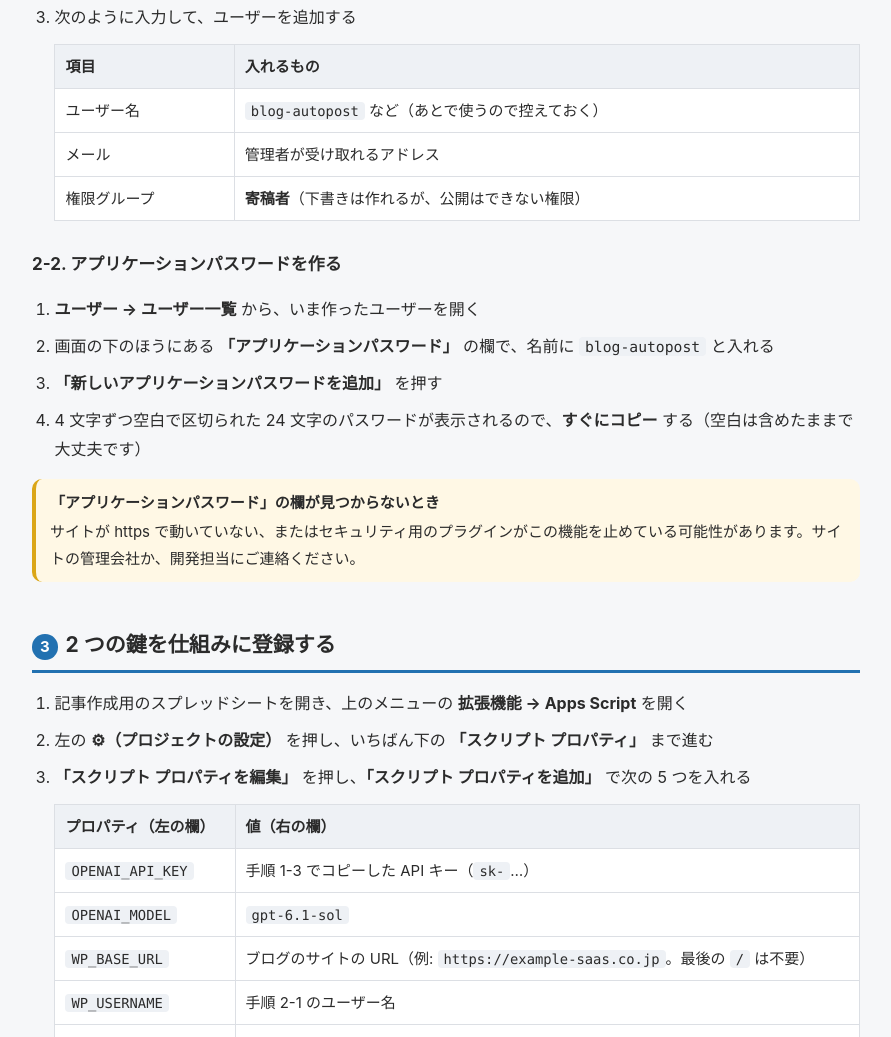
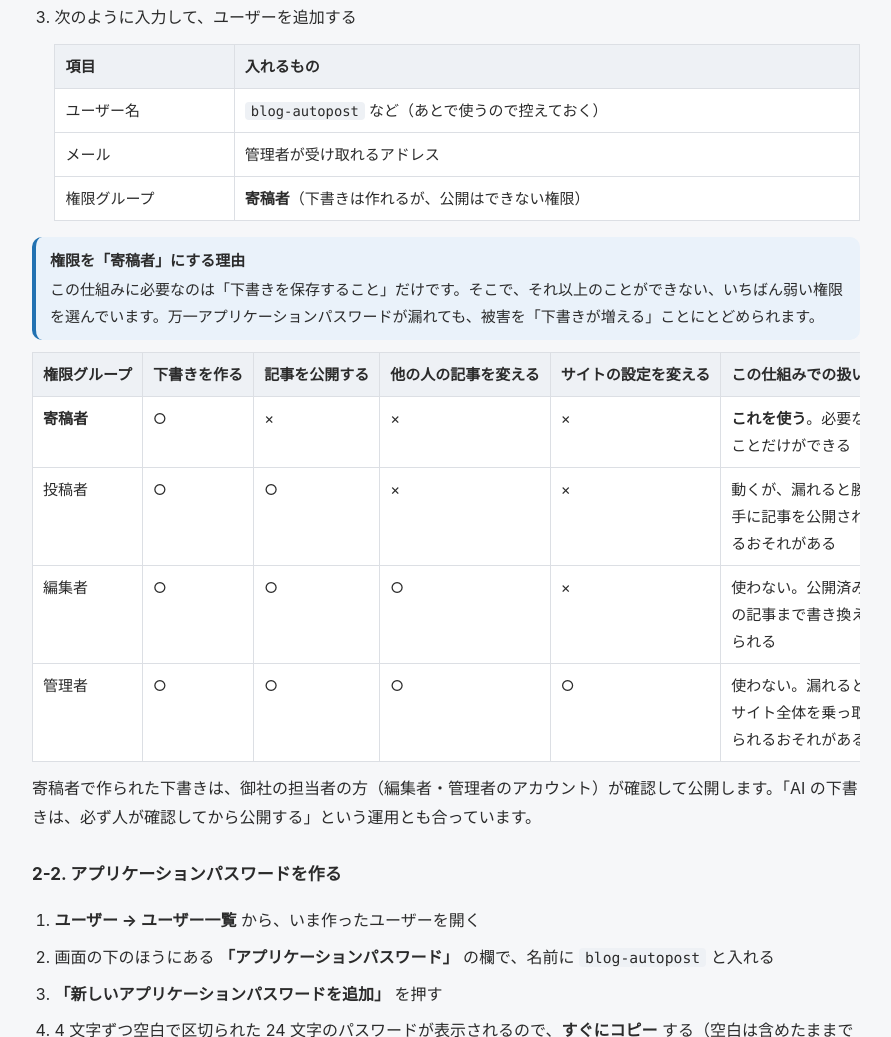
Before and after one commit to kotori-code/blog-draft-autopost, a plain HTML site: page docs/client/api-setup.html in a window 1280 px wide. Shown: the part 1942-2979 px from the top of the page, without its empty margins (194-1085 px from the left). Drawn offline with Linux system fonts and the light colour scheme.

Commit message:
WordPress の専用ユーザーを「寄稿者」にする理由を、設定手順書と設計書に追記
Co-Authored-By: Claude Opus 5.5 <noreply@anthropic.com>

```diff
--- a/docs/client/api-setup.html
+++ b/docs/client/api-setup.html
@@ -85,6 +85,19 @@
   </li>
 </ol>
 
+<div class="note">
+  <strong>権限を「寄稿者」にする理由</strong>
+  この仕組みに必要なのは「下書きを保存すること」だけです。そこで、それ以上のことができない、いちばん弱い権限を選んでいます。万一アプリケーションパスワードが漏れても、被害を「下書きが増える」ことにとどめられます。
+</div>
+<div class="table-wrap"><table>
+  <tr><th>権限グループ</th><th>下書きを作る</th><th>記事を公開する</th><th>他の人の記事を変える</th><th>サイトの設定を変える</th><th>この仕組みでの扱い</th></tr>
+  <tr><td><strong>寄稿者</strong></td><td>○</td><td>×</td><td>×</td><td>×</td><td><strong>これを使う</strong>。必要なことだけができる</td></tr>
+  <tr><td>投稿者</td><td>○</td><td>○</td><td>×</td><td>×</td><td>動くが、漏れると勝手に記事を公開されるおそれがある</td></tr>
+  <tr><td>編集者</td><td>○</td><td>○</td><td>○</td><td>×</td><td>使わない。公開済みの記事まで書き換えられる</td></tr>
+  <tr><td>管理者</td><td>○</td><td>○</td><td>○</td><td>○</td><td>使わない。漏れるとサイト全体を乗っ取られるおそれがある</td></tr>
+</table></div>
+<p>寄稿者で作られた下書きは、御社の担当者の方（編集者・管理者のアカウント）が確認して公開します。「AI の下書きは、必ず人が確認してから公開する」という運用とも合っています。</p>
+
 <h3>2-2. アプリケーションパスワードを作る</h3>
 <ol class="steps">
   <li><strong>ユーザー → ユーザー一覧</strong> から、いま作ったユーザーを開く</li>
```
Also changed, not shown: 1 other file.
